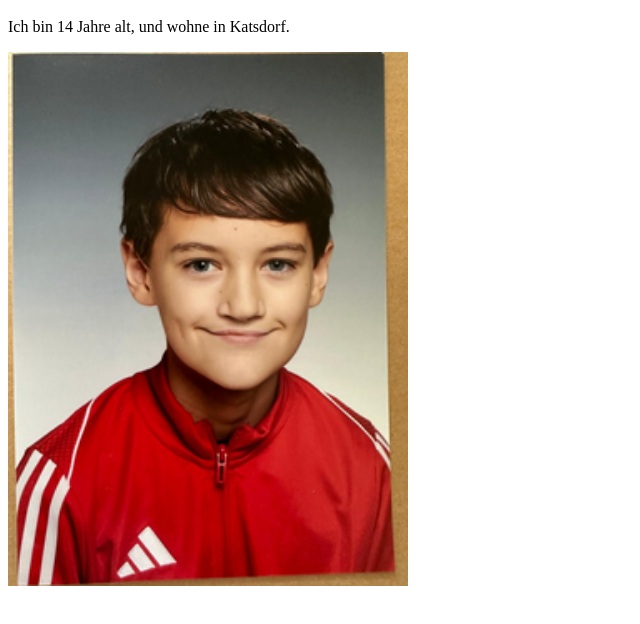
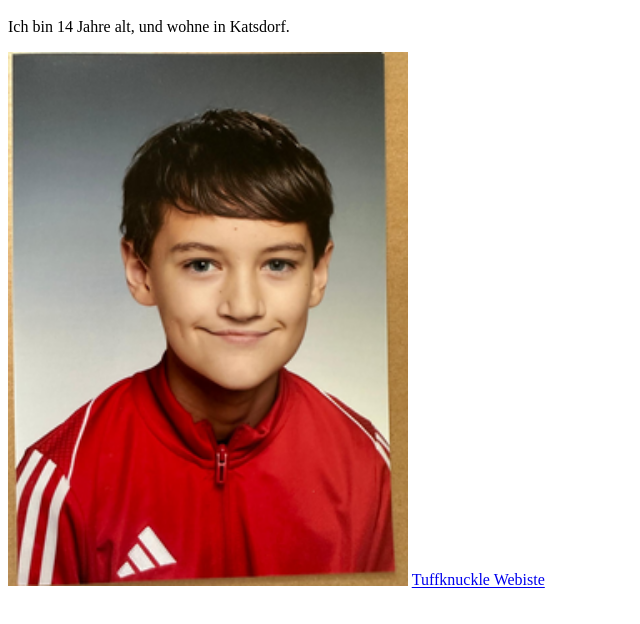
Before and after one commit to FlaushDev/khev-web, a plain HTML site: page index.html in a window 1280 px wide. Shown: the part 48-672 px from the top of the page, without its empty margins (0-640 px from the left). Drawn offline with Linux system fonts and the light colour scheme.

Commit message:
Add link text to website anchor tag

```diff
--- a/index.html
+++ b/index.html
@@ -9,7 +9,7 @@
     <h1>Paul Steinkogler</h1>
     <p>Ich bin 14 Jahre alt, und wohne in Katsdorf. </p>
     <img src="bild1.png" width="400">
-    <a href="https://tools-n-trinkets.at"></a>
+    <a href="https://tools-n-trinkets.at">Tuffknuckle Webiste</a>
 
   </body>
 </html>
```
